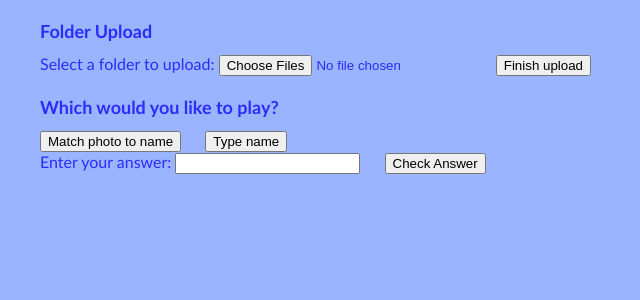
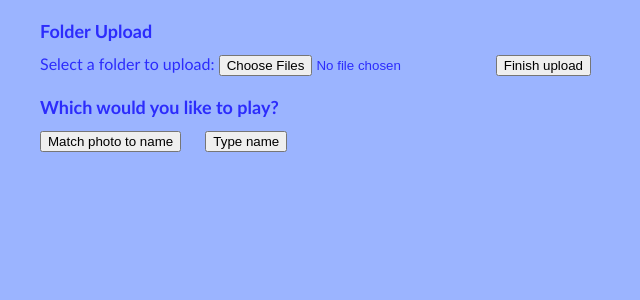
Before and after one commit to josephinel6/Hack-PNW-Spring-24, a Flask app: page / in a window 1280 px wide. Shown: the top 300 px of the page, without its empty margins (0-640 px from the left). Run offline with Flask 3, Linux system fonts and the light colour scheme; parts of the project's set-up code (start-up, migrations or seed data) failed here and were passed over.

Commit message:
Update index.html

```diff
--- a/templates/index.html
+++ b/templates/index.html
@@ -5,6 +5,12 @@
     <meta charset="UTF-8">
     <meta name="viewport" content="width=device-width, initial-scale=1.0">
     <title>Folder Upload</title>
+    <style>
+        /* CSS styles */
+        .hidden {
+            display: none; /* Hide the answer bar initially */
+        }
+    </style>
     <style>
         body {
             background-color: #9bb4ff;
```
